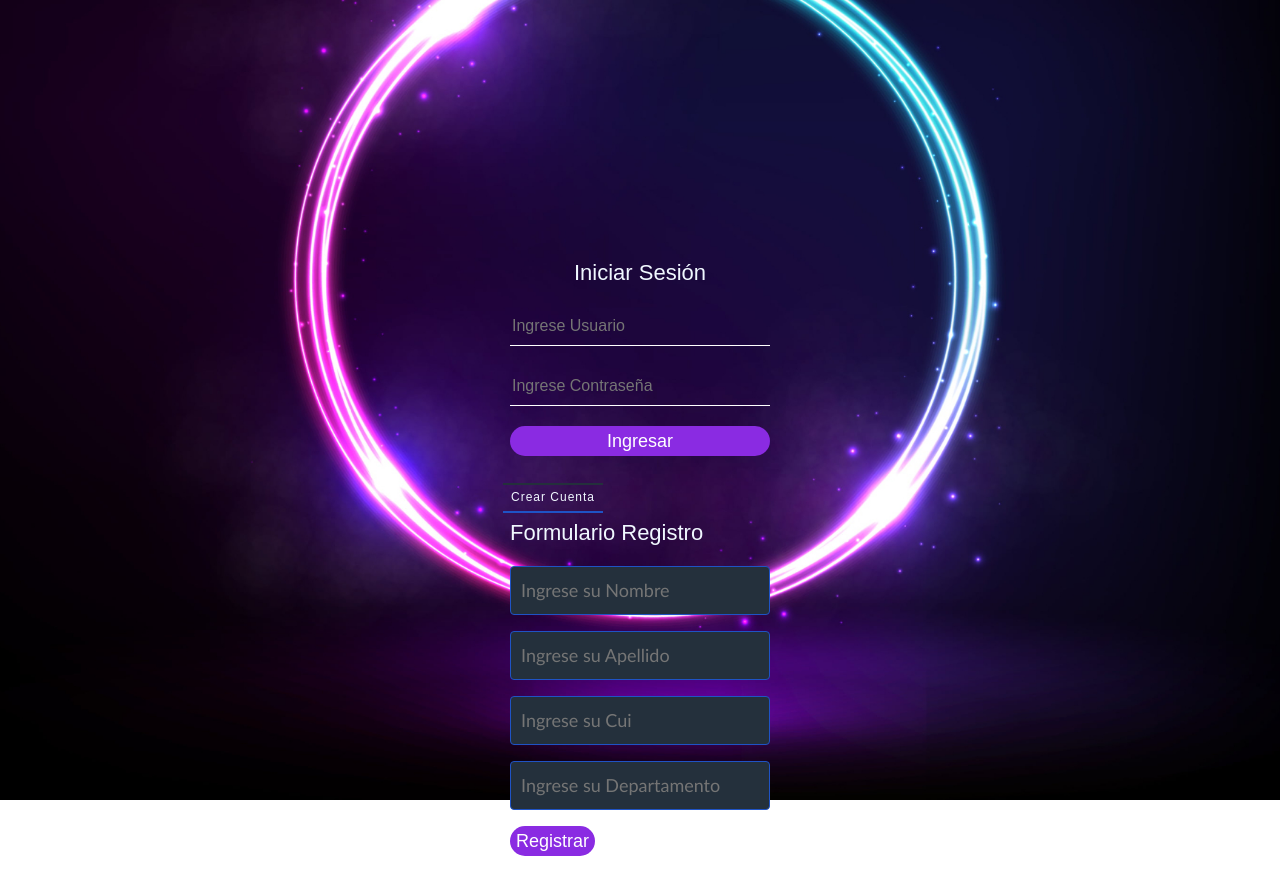
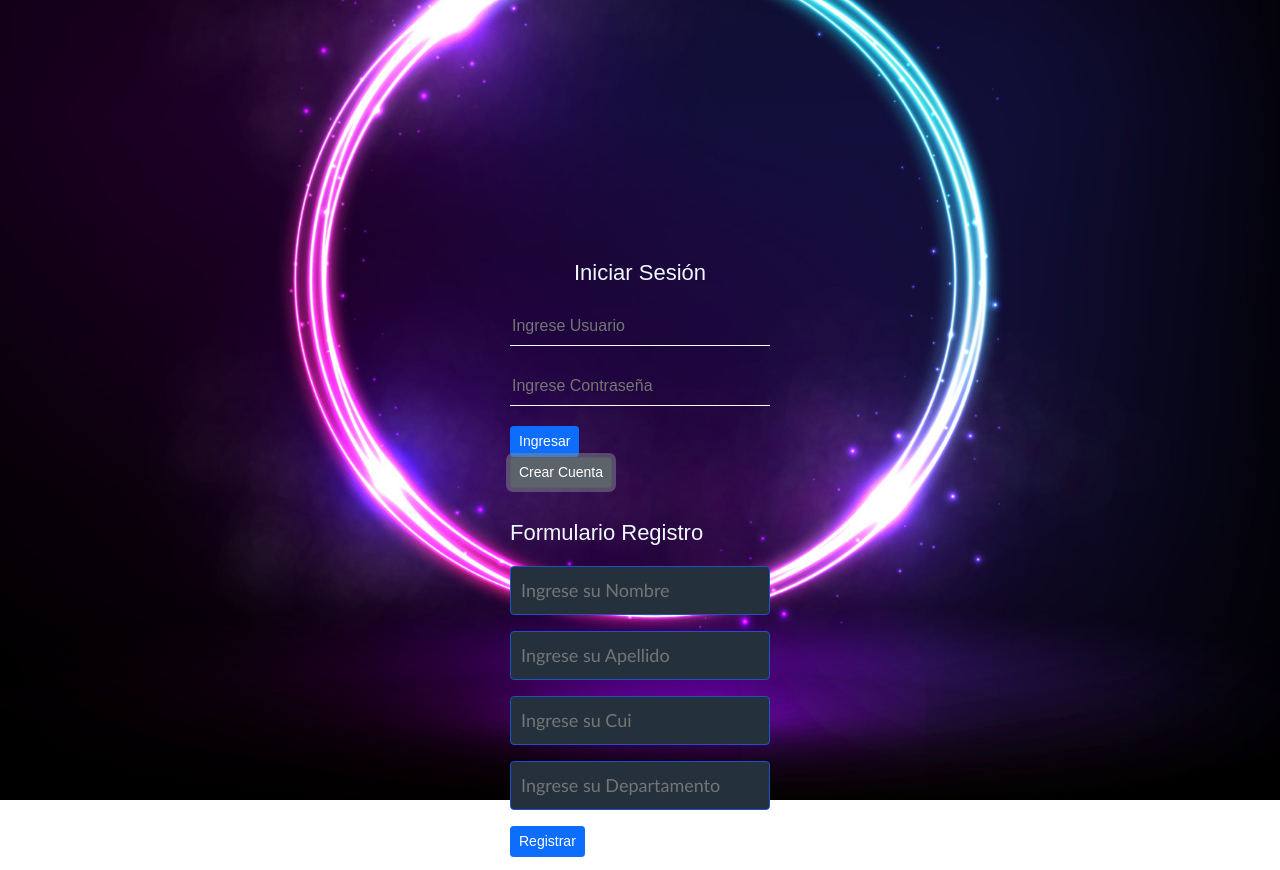
Before and after one commit to Crisleop21/Practica_Css_Js_Html5_Bootstrap, a plain HTML site: page index.html in a window 1280 px wide. Both pictures are taken after a click on the element "Crear Cuenta". Drawn offline with nearby package versions, Linux system fonts and the light colour scheme.

Commit message:
agregue bootstrap para los botones

```diff
--- a/css/estilos.css
+++ b/css/estilos.css
@@ -35,8 +35,8 @@ body{
 }
 
 .login-box .toggle{
-    position: relative;
-    top: 7px;
+    position: absolute;
+    /* top: 7px;
     right: 7px;
     width: 100px;
     height: 30px;
@@ -46,7 +46,7 @@ body{
     border-top: 2px solid #24303c;
     border-bottom: 2px solid #1f53c5;
     transition: all .5s ease;
-    cursor: pointer;
+    cursor: pointer; */
 }
 .login-box .toggle{
     letter-spacing: 1px;
--- a/index.html
+++ b/index.html
@@ -19,11 +19,15 @@
             <input type="password" placeholder="Ingrese Contraseña">
 
            <!-- boton ingresar -->
-            <input type="submit" value="Ingresar">
+            <!-- <input type="submit" value="Ingresar"> -->
+            <button type="button" class="btn btn-primary btn-sm">Ingresar</button>
              <!-- Preguntar si tiene cuenta -->
             <!-- <a href="#">No tienes una cuenta?</a> -->
             <div class="toggle">
-                <span> Crear Cuenta</span>
+                <!-- <span> Crear Cuenta</span> -->
+                <!-- <button type="button" class="btn btn-secondary">Crear Cuenta</button> -->
+                <button type="button" class="btn btn-secondary btn-sm">Crear Cuenta</button>
+
             </div>
 
 
@@ -37,9 +41,11 @@
         <input class="controls" type="text" name="cui" id="cui" placeholder="Ingrese su Cui">
         <input class="controls" type="text" name="departamento" id="departamento" placeholder="Ingrese su Departamento">
         <!-- <p>Estoy de acuerdo con<a href="#"> Terminos y condiciones</a></p> -->
-        <input class="botons" type="submit" value="Registrar">
+        <!-- <input class="botons" type="submit" value="Registrar"> -->
+        <button type="button" class="btn btn-primary btn-sm">Registrar</button>
 
     </div>
+    <script src="https://cdn.jsdelivr.net/npm/bootstrap@5.0.2/dist/js/bootstrap.bundle.min.js" integrity="sha384-MrcW6ZMFYlzcLA8Nl+NtUVF0sA7MsXsP1UyJoMp4YLEuNSfAP+JcXn/tWtIaxVXM" crossorigin="anonymous"></script>
     <script src="https://code.jquery.com/jquery-3.6.0.min.js"></script>
     <script src="js/script.js"></script>
 </body>
--- a/js/script.js
+++ b/js/script.js
@@ -7,3 +7,12 @@ $( '.toggle').click(function(){
 
     })
 });
+
+const usuario = document.getElementById("Ingrese Usuario");
+const password = document.getElementById("Ingrese Contraseña");
+
+function iniciarSesion(){
+    console.log("Usuario: " + usuario.value);
+    console.log("Contraseña: " + password.value);
+    alert("Se ha iniciado la sesión");
+}
```
